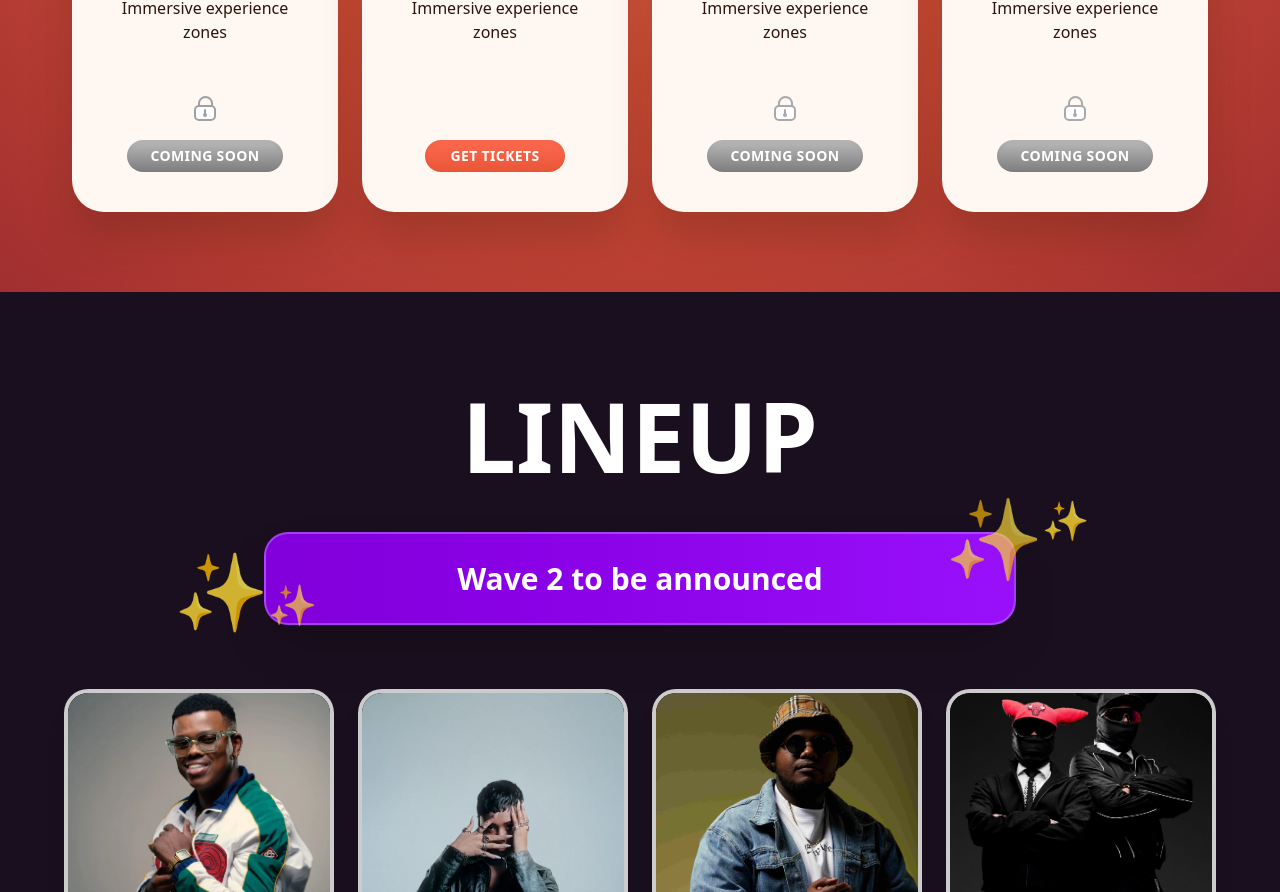
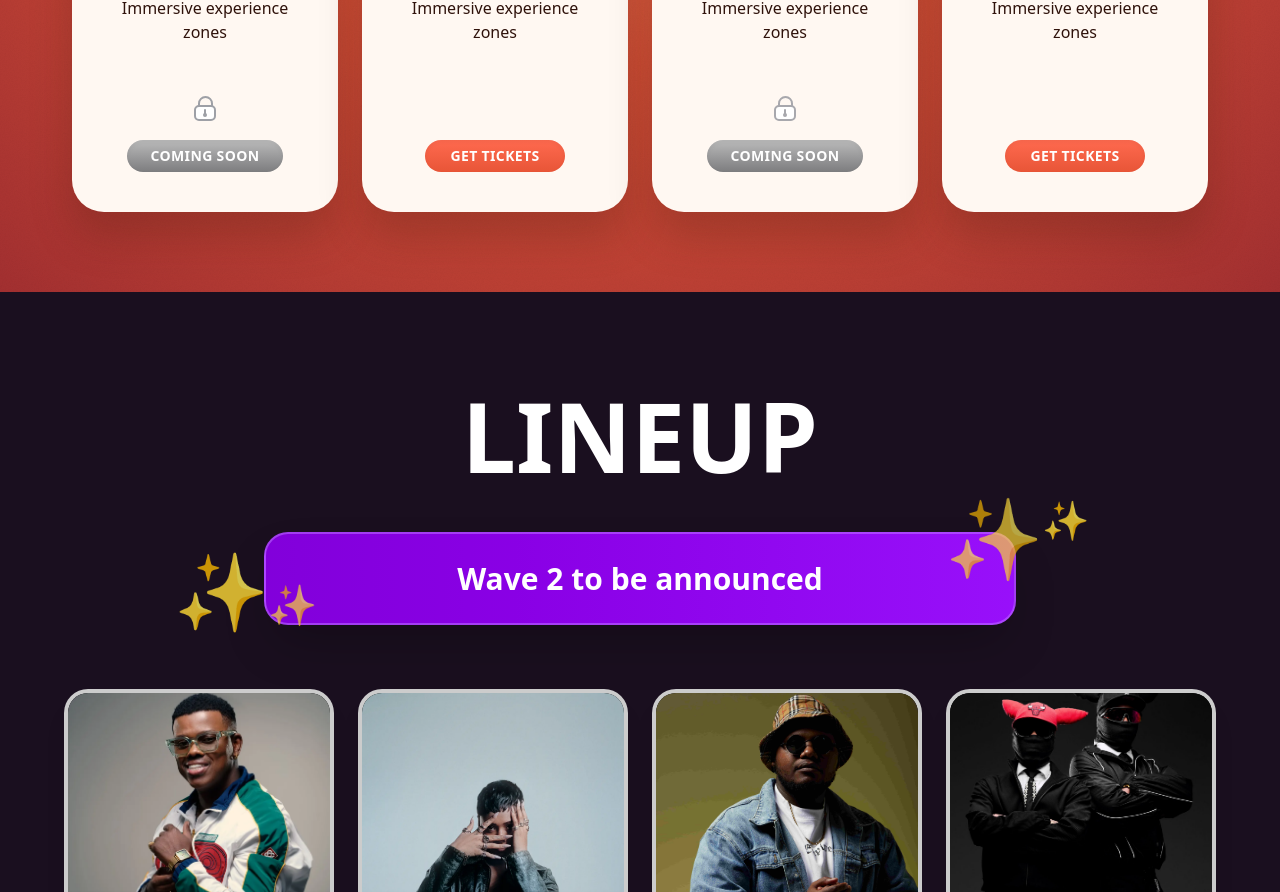
Before and after one commit to BolajiOlajide/danceeko, a Next.js app: page / in a window 1280 px wide. Shown: the part 1212-2104 px from the top of the page. Built offline with nearby package versions, Linux system fonts and the light colour scheme.

Commit message:
unlock stage access

```diff
--- a/src/components/sections/ticket.tsx
+++ b/src/components/sections/ticket.tsx
@@ -48,9 +48,9 @@ const tiers = [
     title: 'STAGE ACCESS',
     pattern: 'greenStars',
     perks: ['Festival Access', 'Stage Pass', 'Immersive experience zones'],
-    locked: true,
-    lockColor: '#a8a8ad',
-    buttonColor: 'from-[#bbbbbb] to-[#7d7d7f]',
+    locked: false,
+    link: 'https://www.jetronticket.com/dance-eko-25',
+    buttonColor: 'from-[#ff6a4f] to-[#e85537]',
   },
 ] as const;
 
```
